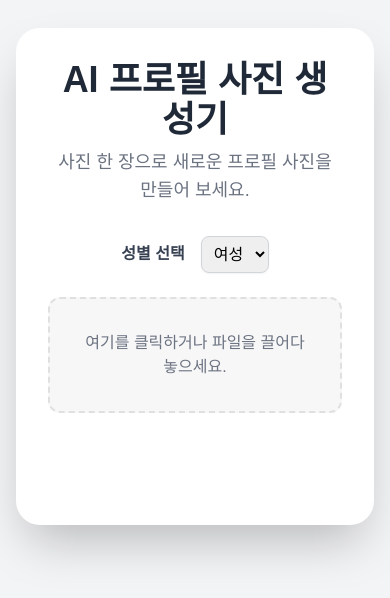
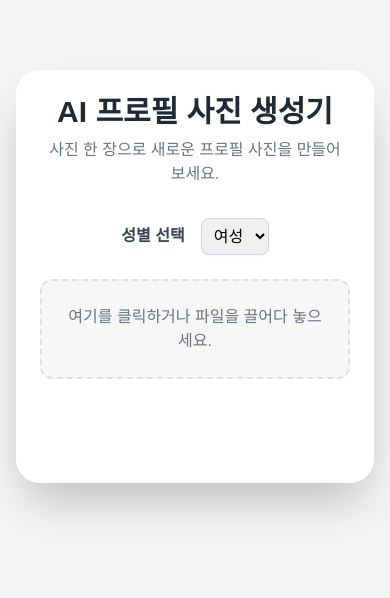
Before and after one commit to intel051/profile, a plain HTML site: page index.html in a window 390 px wide. Shown: the part 146-744 px from the top of the page. Drawn offline with nearby package versions, Linux system fonts and the light colour scheme; a web font is replaced by a local one.

Commit message:
Update index.html

```diff
--- a/index.html
+++ b/index.html
@@ -14,7 +14,7 @@
             background-color: #f7f7f7;
             border: 2px dashed #e0e0e0;
             transition: all 0.2s ease;
-            position: relative; /* 자식 요소를 위한 상대 위치 설정 */
+            position: relative;
             cursor: pointer;
         }
         .file-upload-box.active {
@@ -75,11 +75,11 @@
 <body class="bg-gray-100 flex items-center justify-center min-h-screen p-4">
 
     <!-- 메인 컨테이너 -->
-    <div class="w-full max-w-5xl bg-white rounded-3xl shadow-2xl p-8 md:p-12 text-center">
+    <div class="w-full max-w-5xl bg-white rounded-3xl shadow-2xl p-6 sm:p-8 md:p-12 text-center">
 
         <!-- 타이틀 및 설명 -->
-        <h1 class="text-4xl md:text-5xl font-bold text-gray-800 mb-2">AI 프로필 사진 생성기</h1>
-        <p class="text-lg text-gray-500 mb-8">
+        <h1 class="text-3xl sm:text-4xl md:text-5xl font-bold text-gray-800 mb-2">AI 프로필 사진 생성기</h1>
+        <p class="text-base sm:text-lg text-gray-500 mb-8">
             사진 한 장으로 새로운 프로필 사진을 만들어 보세요.
         </p>
 
@@ -93,7 +93,7 @@
         </div>
 
         <!-- 파일 업로드 영역 -->
-        <div id="file-upload-area" class="file-upload-box p-8 rounded-xl">
+        <div id="file-upload-area" class="file-upload-box p-6 sm:p-8 rounded-xl">
             <div class="file-input-wrapper">
                 <input type="file" id="file-input" accept="image/png, image/jpeg, image/webp">
             </div>
@@ -125,7 +125,7 @@
         </div>
 
         <!-- 생성된 이미지를 표시할 영역 -->
-        <div id="image-grid" class="mt-12 grid grid-cols-2 md:grid-cols-5 gap-6 justify-center">
+        <div id="image-grid" class="mt-12 grid grid-cols-2 md:grid-cols-4 gap-6 justify-center">
             <!-- 이미지가 여기에 동적으로 추가됩니다 -->
         </div>
 
@@ -140,7 +140,7 @@
         const apiKey = import.meta.env.VITE_API_KEY;
         const apiUrl = `https://generativelanguage.googleapis.com/v1beta/models/gemini-2.5-flash-image-preview:generateContent?key=${apiKey}`;
         const MAX_RETRIES = 3;
-        const RETRY_DELAY = 3000; // 1초
+        const RETRY_DELAY = 1000; // 1초
 
         const PROMPTS = {
             female: [
@@ -155,6 +155,7 @@
                 "내가 지금 올린 사진으로 기본 얼굴로 만들어 주세요. 얼굴과 얼굴형은 최대한 바꾸지 않습니다. 1080x1920 세로 인물 사진을 만들어 주세요. 똑같은 얼굴 특징을 사용하고, 강렬한 시네마틱 조명과 뚜렷한 대비가 특징입니다. 약간 낮은, 위를 향한 각도로 촬영하여 피사체의 턱선과 목을 드라마틱하게 강조하고, 구성은 조용한 지배력과 조각 같은 남성적인 우아함을 자아냅니다. 배경은 깊고 채도 높은 진홍색으로, 모델의 빛나는 피부와 어두운 의상과 대담한 시각적 충돌을 일으킵니다.",
                 "내가 지금 올린 사진으로 기본 얼굴로 만들어 주세요. 얼굴과 얼굴형은 최대한 바꾸지 않습니다. 얇은 피부를 지닌 젊은 남성의 흑백 예술 인물사진입니다. 살짝 흐트러진 머리카락이 그의 얼굴을 감싸고 있고, 오버사이즈의 흰색 셔츠를 입고 있습니다. 포즈: 한 손을 턱 아래에 살포시 얹고 앉아 차분하고 사려 깊은 표정으로 카메라를 응시합니다. 배경은 단순한 회색 스튜디오이고, 부드러운 영화 같은 조명과 미니멀한 구도가 특징입니다."
                 "내가 지금 올린 사진으로 기본 얼굴로 만들어 주세요. 한국 남성 머리스타일로 꾸며주고, 얼굴과 얼굴형은 거의 바꾸지 말아줘. 팔짱을 낀 채 비스듬히 서서 정면을 바라보고 있어. 부드러운 미소를 짓고 있고, 옷은 흰색 반팔 티셔츠 위에 검정색 블레이저를 입고 있어. 바지는 화이트진이고. 하반신은 조금만 나오게 해서 스튜디오에서 촬영한 듯한 프로필 사진을 만들어줘."
+
             ]
         };
 
@@ -163,9 +164,9 @@
         const fileInput = document.getElementById('file-input');
         const fileInfo = document.getElementById('file-info');
         const generateBtn = document.getElementById('generate-btn');
+        const actionButtons = document.getElementById('action-buttons');
         const regenerateBtn = document.getElementById('regenerate-btn');
         const resetBtn = document.getElementById('reset-btn');
-        const actionButtons = document.getElementById('action-buttons');
         const loadingSpinner = document.getElementById('loading-spinner');
         const loadingMessage = document.getElementById('loading-message');
         const imageGrid = document.getElementById('image-grid');
```
